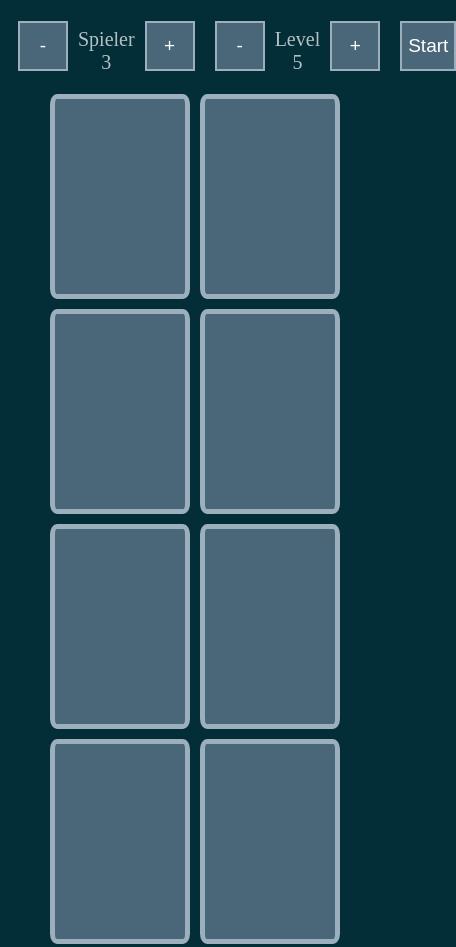
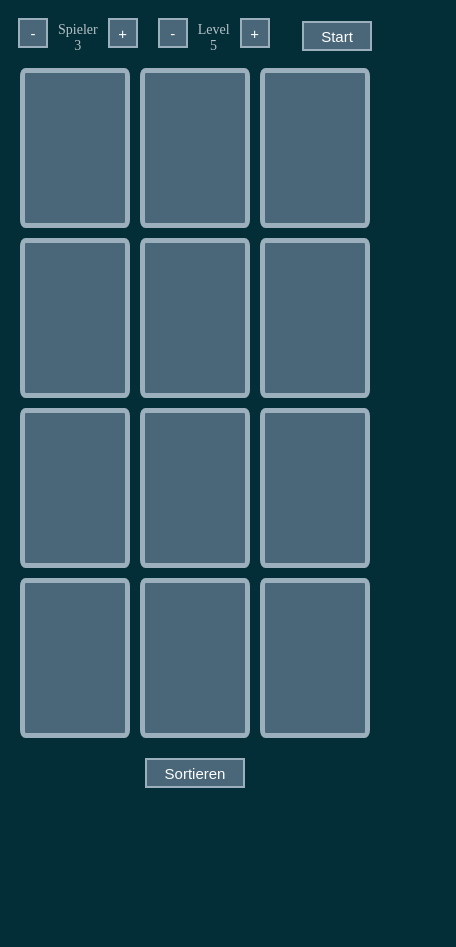
Before and after one commit to Fendroun/crew, a plain HTML site: page index.html in a window 390 px wide. Shown: the top 947 px of the page, 456 px wide, since content can reach past the window. After the commit the page ends 844 px from the top, so only its background shows below. Drawn offline with Linux system fonts and the light colour scheme.

Commit message:
Update styles.css
mediaQuery for mobile

```diff
--- a/styles.css
+++ b/styles.css
@@ -94,3 +94,40 @@ body {
 .lineBreak {
     flex-basis: 100%;
 }
+
+@media only screen and (max-width: 780px) {
+   .task {
+    height: 135px;
+    width: 90px;
+    font-size: 14px;
+   }
+
+   .buttonPlusMinus {
+    height: 30px;
+    width: 30px;
+    font-size: 19px;
+    margin-top: 0px;
+    font-size: 15px;
+}
+    .label {
+        text-align: center;
+        color: rgba(255, 255, 255, 0.705);
+        font-size: 14px;
+}
+
+#buttonStart {
+    width: 70px;
+    height: 30px;
+    font-size: 15px;
+    justify-content: center;
+    margin-top: 13px;
+}
+
+#buttonSort {
+    width: 100px;
+    height: 30px;
+    margin-top: 20px;
+    font-size: 15px;
+}
+
+}
```
